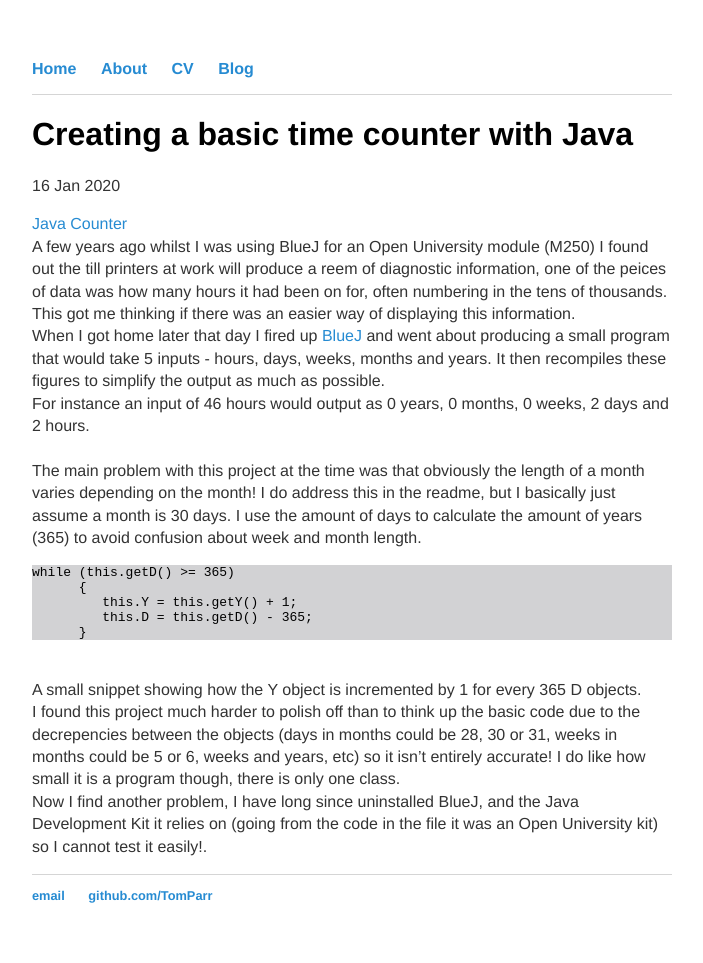
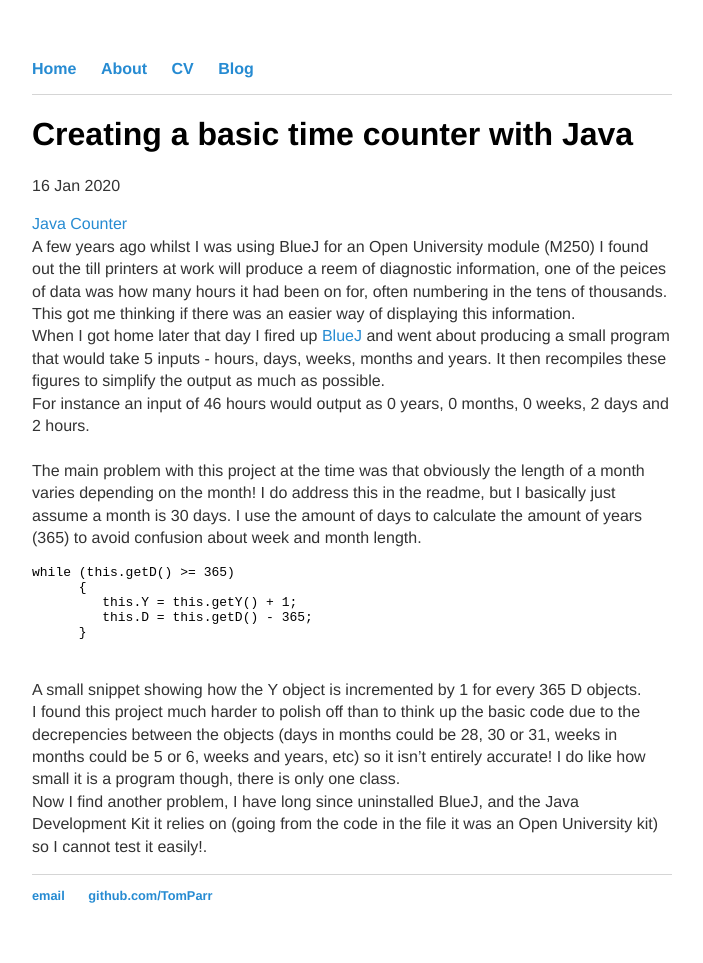
Before and after one commit to TomParr/TomParr.github.io, a Jekyll site: the page built from _posts/2020-01-16-Java-Time-Counter.md, in a window 1280 px wide. Shown: the whole page, without its empty margins (288-991 px from the left). Built offline with Jekyll 4.4.1, drawn with Linux system fonts in a browser that asks for light colours.

Commit message:
Update 2020-01-16-Java-Time-Counter.md

```diff
--- a/_posts/2020-01-16-Java-Time-Counter.md
+++ b/_posts/2020-01-16-Java-Time-Counter.md
@@ -13,12 +13,12 @@ that would take 5 inputs - hours, days, weeks, months and years. It then recompi
  The main problem with this project at the time was that obviously the length of a month varies depending on the month!
  I do address this in the readme, but I basically just assume a month is 30 days.
  I use the amount of days to calculate the amount of years (365) to avoid confusion about week and month length. <br />
- <div  style ="background-color:#d2d2d4"><pre><code>while (this.getD() >= 365)
+ <pre><code>while (this.getD() >= 365)
       {
          this.Y = this.getY() + 1;
          this.D = this.getD() - 365;
       }
-</code></pre></div><br />
+</code></pre><br />
 A small snippet showing how the Y object is incremented by 1 for every 365 D objects.<br />
 I found this project much harder to polish off than to think up the basic code due to the decrepencies between the objects
 (days in months could be 28, 30 or 31, weeks in months could be 5 or 6, weeks and years, etc) so it isn't entirely accurate!
```
